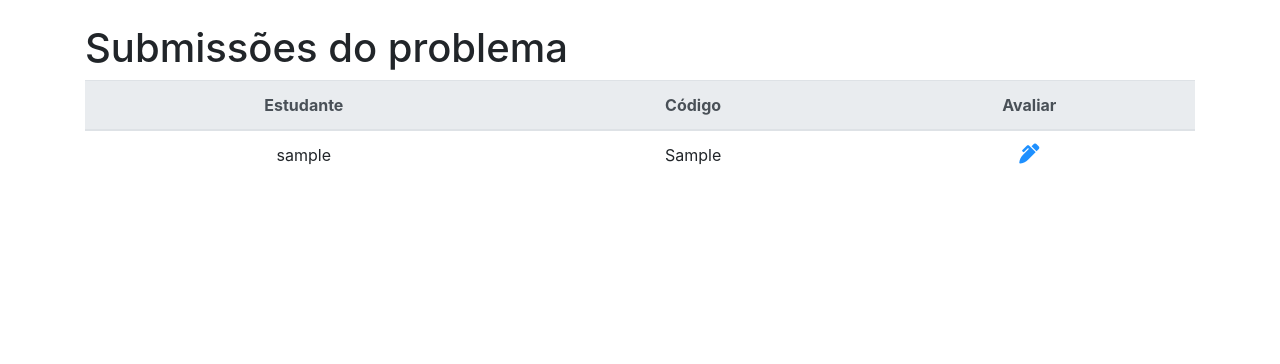
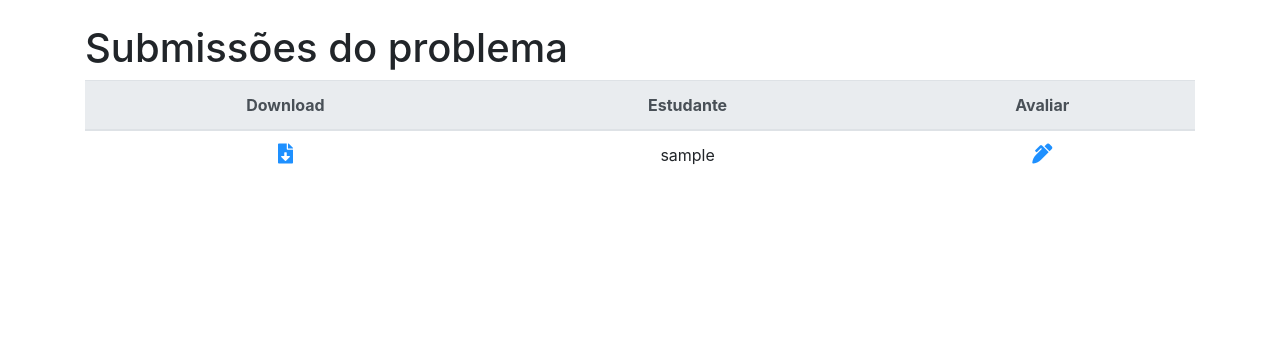
Before and after one commit to lfnd0/T_Fail, a Django app: page /professores/turma/atividade/problema/1/listar/submissoes/ in a window 1280 px wide. Shown: the part 56-420 px from the top of the page. Run offline with Django 3.2, Linux system fonts and the light colour scheme; a user stored in the database is signed in; tables that the repository leaves empty hold one stand-in row (values such as "Sample post"); some libraries are stand-ins or nearby versions.

Commit message:
Adição templates download submissão

```diff
--- a/static/css/styles.css
+++ b/static/css/styles.css
@@ -18,7 +18,7 @@ form .alert ul {
     color: white;
 }
 
-.fas.fa-tasks, .fas.fa-user-plus, .fas.fa-question-circle, .fas.fa-trash, .fas.fa-pen-alt {
+.fas.fa-tasks, .fas.fa-user-plus, .fas.fa-question-circle, .fas.fa-trash, .fas.fa-pen-alt, .fas.fa-file-download {
     cursor: pointer;
     font-size: 20px;
 }
@@ -46,6 +46,11 @@ form .alert ul {
 .fas.fa-pen-alt {
     color: #1E90FF;
 }
+
+.fas.fa-file-download {
+    color: #1E90FF;
+}
+
 /* Footer */
 html {
     position: relative;
--- a/turmas/templates/usuario/professores/listar_submissoes_professor.html
+++ b/turmas/templates/usuario/professores/listar_submissoes_professor.html
@@ -15,18 +15,20 @@
     {% endif %}
     <table class="table mb-0">
         <thead class="thead-light">
+            <th class="text-center">Download</th>
             <th class="text-center">Estudante</th>
-            <th class="text-center">Código</th>
             <th class="text-center">Avaliar</th>
             </thead>
         {% for submissao in submissoes %}
         <tbody>
             <tr>
                 <td class="text-center">
-                    {{ submissao.estudante }}
+                    <a href="{{ submissao.codigo.url }}">
+                        <span><i class="fas fa-file-download"></i></span>
+                    </a>
                 </td>
                 <td class="text-center">
-                    {{ submissao.codigo }}
+                    {{ submissao.estudante }}
                 </td>
                 <td class="text-center">
                     <a href="{% url 'professores:adicionar_avaliacao' submissao.pk %}">
@@ -36,7 +38,7 @@
             </tr>
         {% empty %}
             <tr>
-                <td class="text-center" colspan="4">Não existe(m) submissão(ões) para este problema.</td>
+                <td class="text-center" colspan="3">Não existe(m) submissão(ões) para este problema.</td>
             </tr>
         {% endfor %}
         </tbody>
```
Also changed, not shown: turmas/templates/usuario/estudantes/listar_submissoes_estudante.html (+5 -3 lines).
